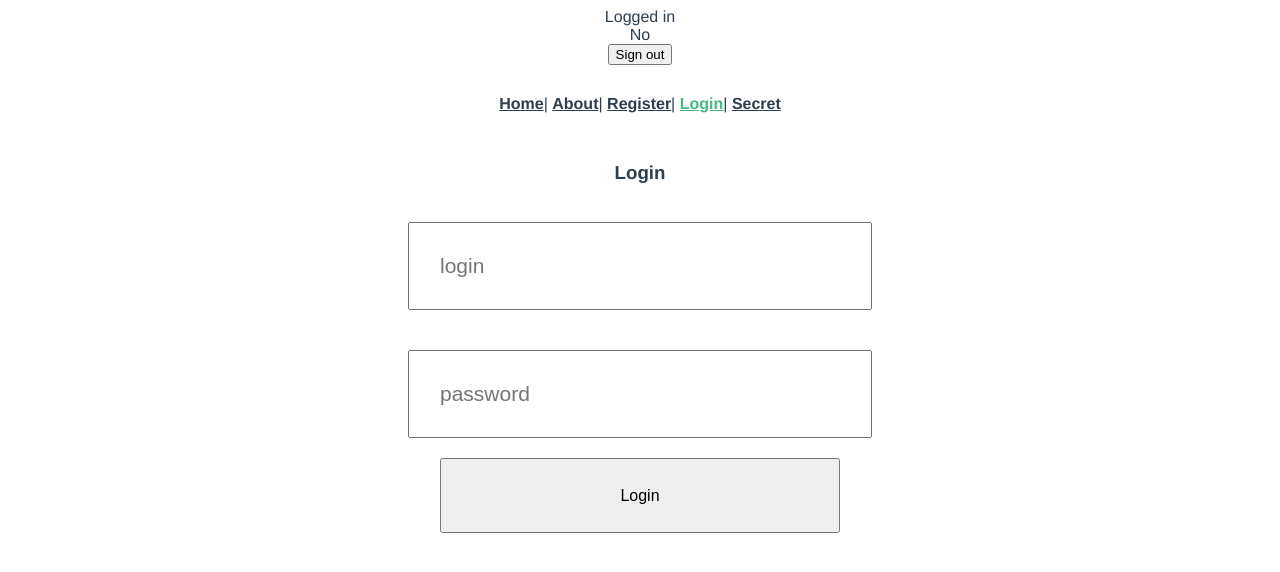
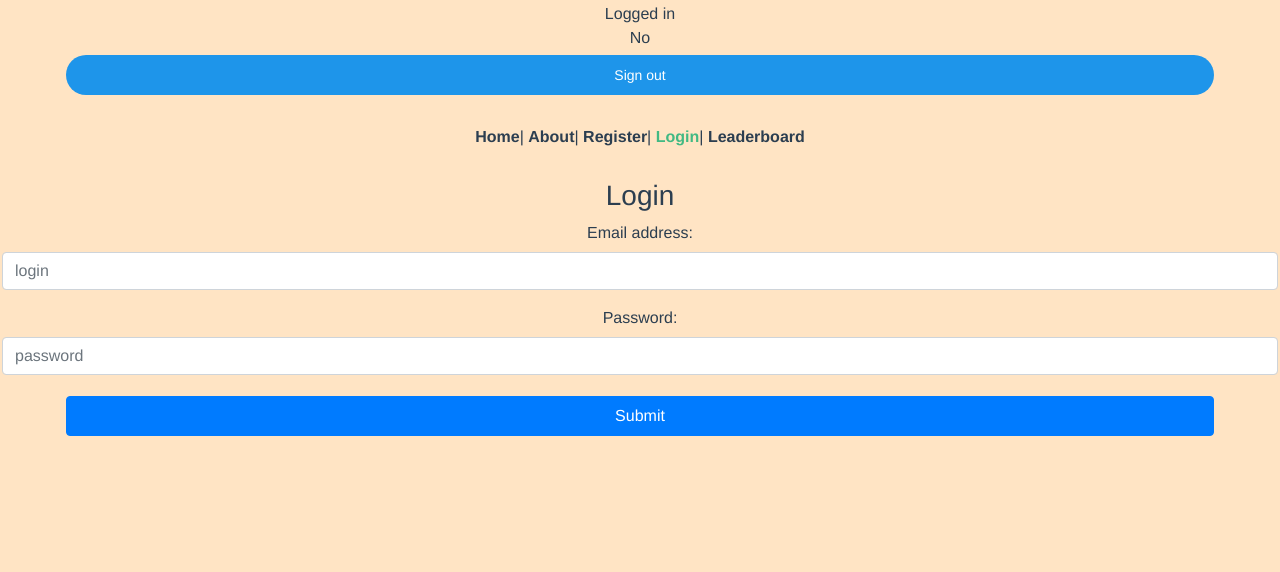
Before and after one commit to bmaggia/Hacklahoma, a Vue app in the folder StemForTots/: page /login in a window 1280 px wide. Shown: the top 572 px of the page. Built offline with nearby package versions, Linux system fonts and the light colour scheme; no server answers.

Commit message:
Added Index

```diff
--- a/StemForTots/babel.config.js
+++ b/StemForTots/babel.config.js
@@ -1,5 +1,5 @@
 module.exports = {
-  presets: [
-    '@vue/cli-plugin-babel/preset'
+  "presets": [
+    "@vue/cli-plugin-babel/preset"
   ]
 }
--- a/StemForTots/public/index.html
+++ b/StemForTots/public/index.html
@@ -1,12 +1,14 @@
 <!DOCTYPE html>
 <html lang="en">
-  <head>
+<head>
+    <link rel="stylesheet" href="https://stackpath.bootstrapcdn.com/bootstrap/4.4.1/css/bootstrap.min.css" integrity="sha384-Vkoo8x4CGsO3+Hhxv8T/Q5PaXtkKtu6ug5TOeNV6gBiFeWPGFN9MuhOf23Q9Ifjh" crossorigin="anonymous">
+
     <meta charset="utf-8">
     <meta http-equiv="X-UA-Compatible" content="IE=edge">
     <meta name="viewport" content="width=device-width,initial-scale=1.0">
     <link rel="icon" href="<%= BASE_URL %>favicon.ico">
     <title>firebase-vue-auth-example</title>
-  </head>
+</head>
   <body>
     <noscript>
       <strong>We're sorry but firebase-vue-auth-example doesn't work properly without JavaScript enabled. Please enable it to continue.</strong>
--- a/StemForTots/src/App.vue
+++ b/StemForTots/src/App.vue
@@ -7,7 +7,7 @@
       <router-link to="/about">About</router-link>|
       <router-link to="/register">Register</router-link>|
       <router-link to="/login">Login</router-link>|
-      <router-link to="/secret">Secret</router-link>
+      <router-link to="/leaderboard">Leaderboard</router-link>
     </div>
     <router-view />
   </div>
--- a/StemForTots/src/main.js
+++ b/StemForTots/src/main.js
@@ -1,4 +1,7 @@
+import '@babel/polyfill'
+import 'mutationobserver-shim'
 import Vue from "vue";
+import './plugins/bootstrap-vue'
 import App from "./App.vue";
 import router from "./router";
 import store from "./store";
--- a/StemForTots/src/router/index.js
+++ b/StemForTots/src/router/index.js
@@ -3,7 +3,7 @@ import VueRouter from "vue-router";
 import Home from "../views/Home.vue";
 import Register from "../views/Register.vue";
 import Login from "../views/Login.vue";
-import Secret from "../views/Secret.vue";
+import Secret from "../views/Leaderboard.vue";
 
 import * as firebase from "firebase/app";
 import "firebase/auth";
@@ -17,8 +17,8 @@ const routes = [
     component: Home
   },
   {
-    path: "/secret",
-    name: "secret",
+    path: "/leaderboard",
+    name: "leaderboard",
     component: Secret,
     meta: { requiresAuth: true }
   },
--- a/StemForTots/src/views/Home.vue
+++ b/StemForTots/src/views/Home.vue
@@ -1,23 +1,89 @@
 <template>
-  <div class="home">
-    <img alt="Vue logo" src="../assets/logo.png" />
-    <HelloWorld msg="Welcome to Your Vue.js App" />
+  <div class="index">
+
+	<div class="nav-bar"></div>
+
+	<div id="tContainer">
+
+		<div class="question">
+
+			<h1>{{ product }}</h1>
+			<br />
+		</div>
+
+		<div class="answers">
+			<b-button variant="primary" id="1"> 1st Option </b-button>
+
+			<b-button id="2"> 2nd Option </b-button>
+
+			<button id="3"> 3rd Option </button>
+
+			<button id="4"> 4th Option </button>
+		</div>
+	</div>
+
+	<div class="footer">
+		Footer
+	</div>
+
+
   </div>
 </template>
 
-<script>
-// @ is an alias to /src
-import HelloWorld from "@/components/HelloWorld.vue";
 
-export default {
-  name: "home",
-  components: {
-    HelloWorld
-  }
-};
-</script>
+
+
 <style lang="scss">
-div {
-  color: inherit;
+body {
+	display: block;
+	font-family: tahoma;
+	background-color: bisque;
+	color: black;
+	margin: 2px;
+}
+
+.nav-bar {
+	background: linear-gradient(-90deg, #84CF6A, #16C0B0);
+	height: 60px;
+}
+
+.footer {
+	position: fixed;
+	background: linear-gradient(-90deg, #84CF6A, #16C0B0);
+	height: 60px;
+	width: 100%;
+	bottom: 0;
+}
+
+#tContainer {
+	display: block;
+	border-radius: 25px;
+	width: 40%;
+	padding: 10px 10px;
+	margin: 0 auto;
+	background-color: white;
+	align-content: center;
+	box-shadow: 0 0 4px blue;
+}
+
+.question {
+	text-align: center;
+}
+
+.answers button{
+	padding: 10px 24px;
+	display: block;
+	margin: 5px auto;
+}
+
+button {
+	margin-top: 5px;
+	border: none;
+	border-radius: 25px;
+	background-color: #1E95EA;
+	color: white;
+	height: 40px;
+	width: 90%;
+	font-size: 14px;
 }
 </style>
--- a/StemForTots/src/views/Login.vue
+++ b/StemForTots/src/views/Login.vue
@@ -1,16 +1,24 @@
 <template>
   <div>
     <h3>Login</h3>
-    <form @submit.prevent="pressed">
+    <b-form @submit.prevent="pressed">
+
       <div class="login">
-        <input type="text" placeholder="login" v-model="email" />
+          <b-form-group label="Email address:">
+              <b-form-input type="email" placeholder="login" v-model="email" />
+          </b-form-group>
       </div>
+
       <div class="password">
-        <input type="password" placeholder="password" v-model="password" />
-      </div>
-      <button>Login</button>
-    </form>
+          <b-form-group label="Password:">
+              <b-form-input type="password" placeholder="password" v-model="password" />
+          </b-form-group>
+       </div>
+
+      <b-button type="submit" variant="primary">Submit</b-button>
+
     <div class="error" v-if="error">{{error.message}}</div>
+    </b-form>
   </div>
 </template>
 
@@ -41,25 +49,3 @@ export default {
   }
 };
 </script>
-
-<style lang="scss" scoped>
-div {
-  color: inherit;
-}
-input {
-  width: 400px;
-  padding: 30px;
-  margin: 20px;
-  font-size: 21px;
-}
-
-button {
-  width: 400px;
-  height: 75px;
-  font-size: 100%;
-}
-
-.error {
-  color: red;
-}
-</style>
--- a/StemForTots/src/views/Register.vue
+++ b/StemForTots/src/views/Register.vue
@@ -1,7 +1,10 @@
 <template>
   <div>
     <div class="error" v-if="error">{{error.message}}</div>
+
     <form @submit.prevent="pressed">
+        <div class="form-group">
+
             Register
             <div class="email">
                 <input type="email" v-model="email" placeholder="email" />
@@ -10,8 +13,14 @@
                 <input type="password" v-model="password" placeholder="password" />
             </div>
             <button type="submit">Register</button>
+
+        </div>
+
     </form>
   </div>
+
+
+
 </template>
 
 <script>
@@ -40,22 +49,3 @@ export default {
   }
 };
 </script>
-
-<style lang="scss" scoped>
-.error {
-  color: red;
-  font-size: 18px;
-}
-input {
-  width: 400px;
-  padding: 30px;
-  margin: 20px;
-  font-size: 21px;
-}
-
-button {
-  width: 400px;
-  height: 75px;
-  font-size: 100%;
-}
-</style>
```
Also changed, not shown: StemForTots/package.json (+11 -2 lines), StemForTots/src/plugins/bootstrap-vue.js (added, +7 -0 lines), StemForTots/src/views/Leaderboard.vue (renamed from StemForTots/src/views/Secret.vue), 1 other file (tests, documents, lock files or other folders). Lines whose indentation alone changed are shown as unchanged.
